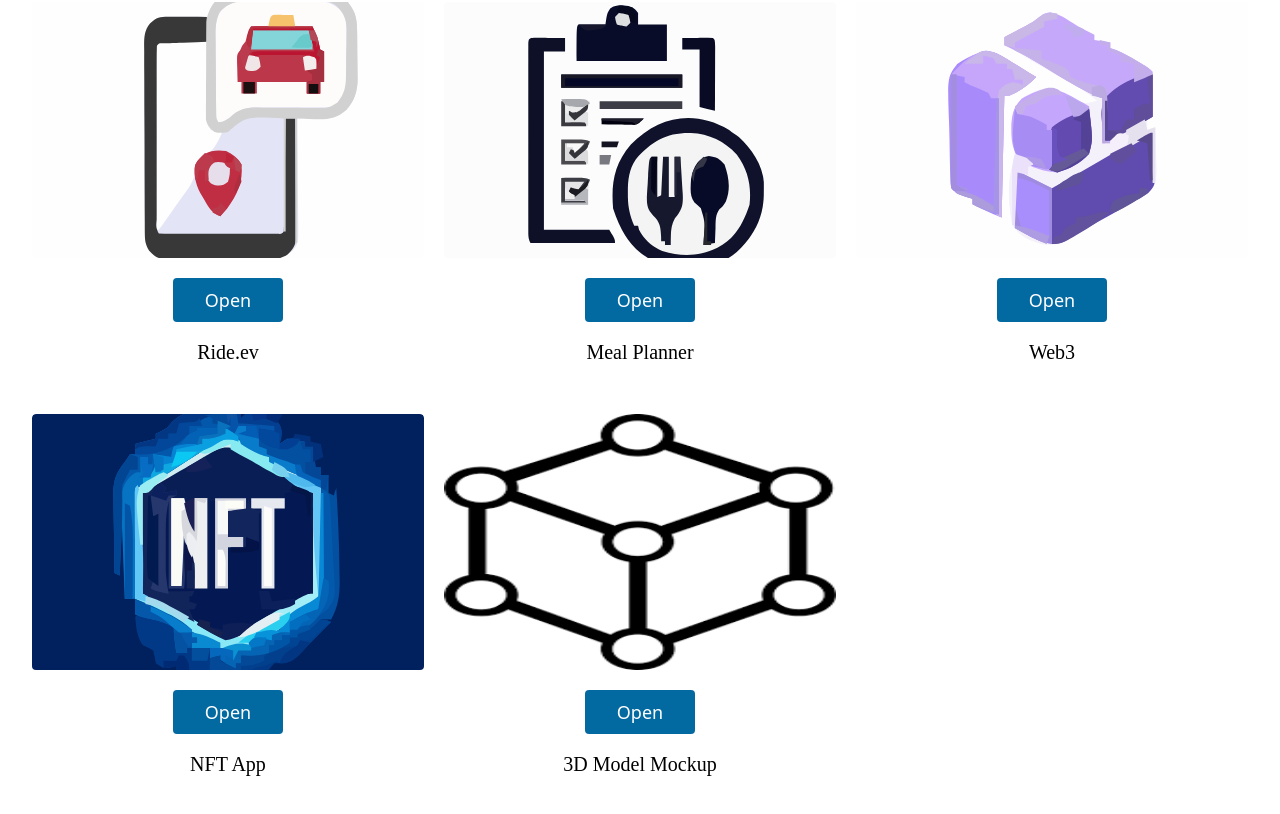
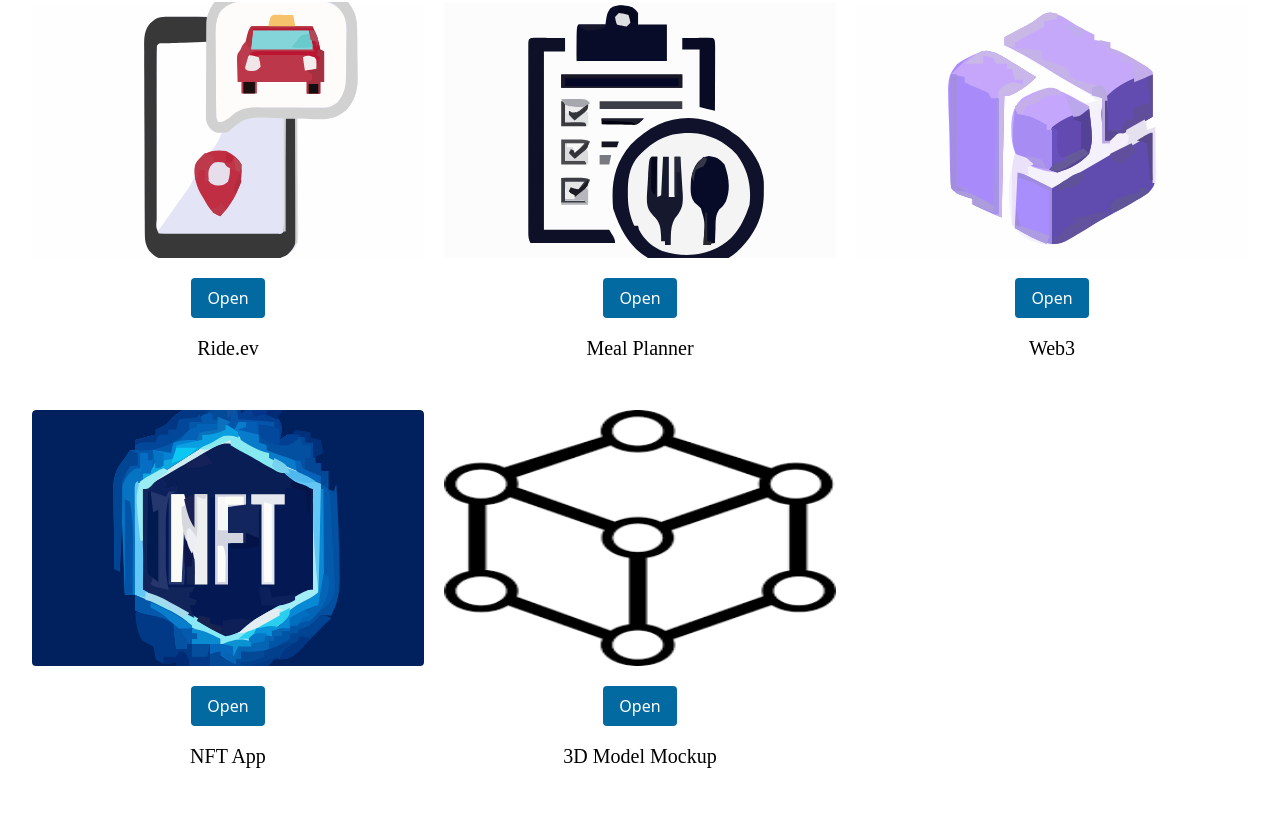
Before and after one commit to Khushi2402/Portfolio-Project, a React (Create React App) app: page /work in a window 1280 px wide. Shown: the part 274-1088 px from the top of the page. Built offline with nearby package versions, Linux system fonts and the light colour scheme.

Commit message:
fixed ui

```diff
--- a/src/components/Work.jsx
+++ b/src/components/Work.jsx
@@ -33,7 +33,7 @@ const Work = () => {
               aria-label="Article"
               className="inline-block mb-3 text-black transition-colors duration-200 hover:text-deep-purple-accent-700"
             >
-              <button className="text-white bg-sky-700 border-0 py-2 px-8 focus:outline-none hover:bg-sky-800 rounded text-lg">Open</button>
+              <button className="text-white bg-sky-700 border-0 py-2 px-4 focus:outline-none hover:bg-sky-800 rounded text-base">Open</button>
               <p className="font-title mt-5 text-xl font-bold leading-5">Ride.ev</p>
             </a>
           </div>
@@ -53,7 +53,7 @@ const Work = () => {
               aria-label="Article"
               className="inline-block mb-3 text-black transition-colors duration-200 hover:text-deep-purple-accent-700"
             >
-              <button className="text-white bg-sky-700 border-0 py-2 px-8 focus:outline-none hover:bg-sky-800 rounded text-lg">Open</button>
+              <button className="text-white bg-sky-700 border-0 py-2 px-4 focus:outline-none hover:bg-sky-800 rounded text-base">Open</button>
               <p className="font-title text-xl mt-5 font-bold leading-5">Meal Planner</p>
             </a>
           </div>
@@ -73,7 +73,7 @@ const Work = () => {
               aria-label="Article"
               className="inline-block mb-3 text-black transition-colors duration-200 hover:text-deep-purple-accent-700"
             >
-              <button className="text-white bg-sky-700 border-0 py-2 px-8 focus:outline-none hover:bg-sky-800 rounded text-lg">Open</button>
+              <button className="text-white bg-sky-700 border-0 py-2 px-4 focus:outline-none hover:bg-sky-800 rounded text-base">Open</button>
               <p className="font-title text-xl font-bold  mt-5 leading-5">Web3</p>
             </a>
           </div>
@@ -93,7 +93,7 @@ const Work = () => {
               aria-label="Article"
               className="inline-block mb-3 text-black transition-colors duration-200 hover:text-deep-purple-accent-700"
             >
-              <button className="text-white bg-sky-700 border-0 py-2 px-8 focus:outline-none hover:bg-sky-800 rounded text-lg">Open</button>
+              <button className="text-white bg-sky-700 border-0 py-2 px-4 focus:outline-none hover:bg-sky-800 rounded text-base">Open</button>
               <p className="font-title text-xl font-bold leading-5 mt-5">NFT App</p>
             </a>
           </div>
@@ -113,7 +113,7 @@ const Work = () => {
               aria-label="Article"
               className="inline-block mb-3 text-black transition-colors duration-200 hover:text-deep-purple-accent-700"
             >
-              <button className="text-white bg-sky-700 border-0 py-2 px-8 focus:outline-none hover:bg-sky-800 rounded text-lg">Open</button>
+              <button className="text-white bg-sky-700 border-0 py-2 px-4 focus:outline-none hover:bg-sky-800 rounded text-base">Open</button>
               <p className="font-title text-xl font-bold leading-5 mt-5 ">3D Model Mockup</p>
             </a>
           </div>
```
